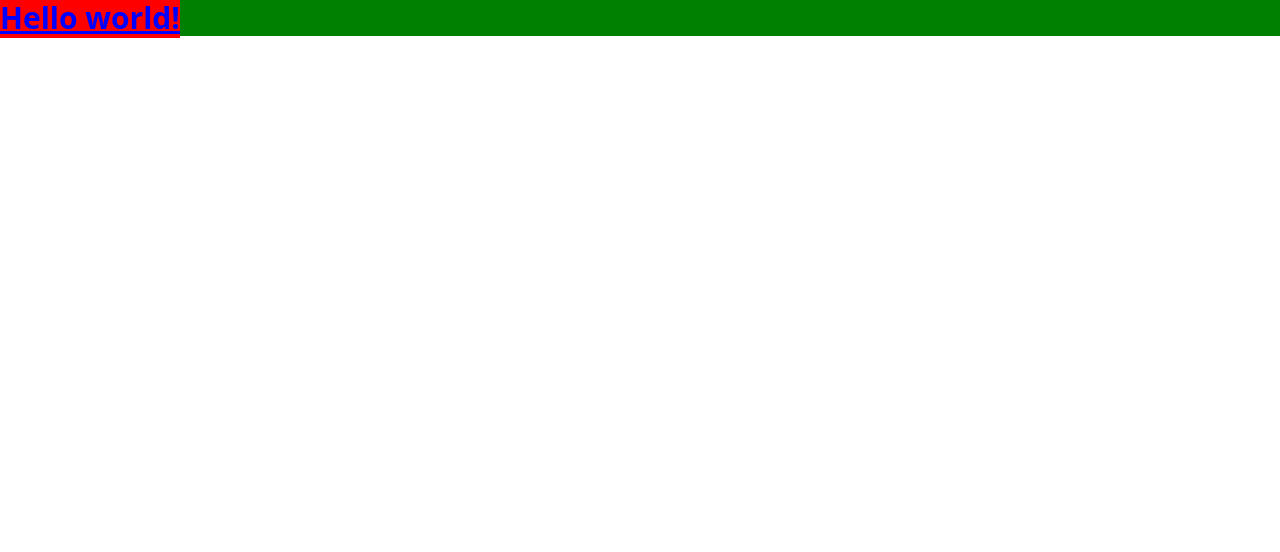
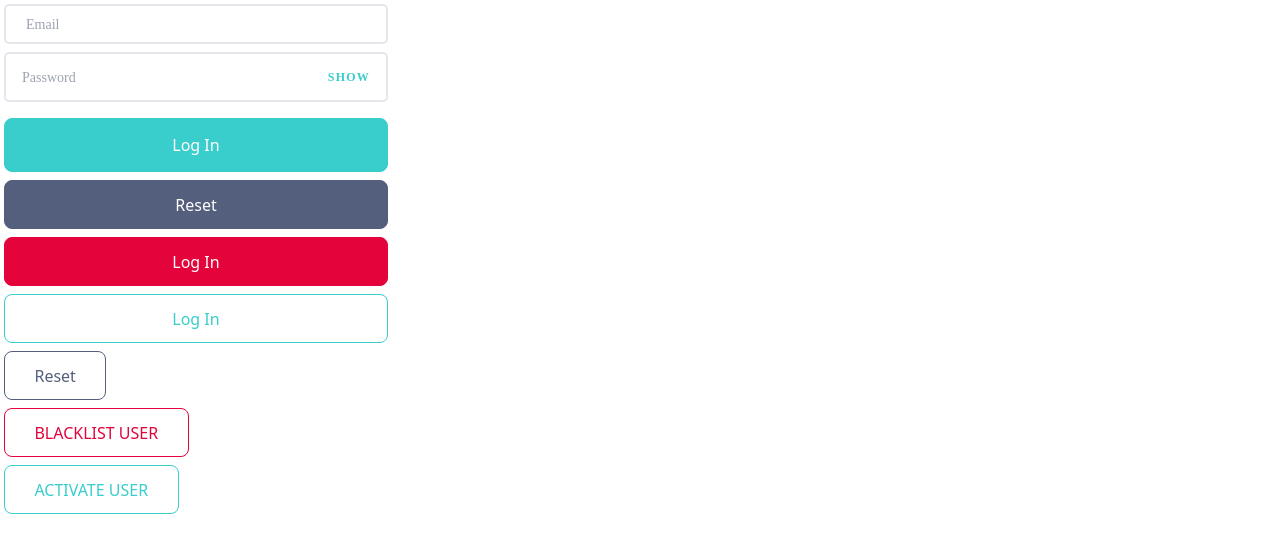
Before and after one commit to CDiala/lendsqr-fe-test, a React (Vite) app: page / in a window 1280 px wide. Shown: the top 552 px of the page. Built offline with nearby package versions, Linux system fonts and the light colour scheme.

Commit message:
fix: Modify button component
Add ButtonProps interface, restructure and restyle button component.

```diff
--- a/src/App.tsx
+++ b/src/App.tsx
@@ -1,12 +1,35 @@
 import "./App.scss";
+import { Button } from "./components";
+import Input from "./components/Input/Input";
 
 function App() {
   return (
-    <>
-      <div className="main-box">
-        <p className="text-3xl font-bold underline sub-text">Hello world!</p>
-      </div>
-    </>
+    <div className="flex flex-col gap-2 m-1 w-96">
+      <Input type={"email"} placeholder={"Email"} size={"small"}></Input>
+      <Input type={"password"} placeholder={"Password"} size={"large"}></Input>
+      <div></div>
+      <Button block size={"lg"} theme={"primary"}>
+        Log In
+      </Button>
+      <Button block size={"sm"} theme={"secondary"}>
+        Reset
+      </Button>
+      <Button block size={"sm"} theme={"danger"}>
+        Log In
+      </Button>
+      <Button block size={"sm"} theme={"primary-outline"}>
+        Log In
+      </Button>
+      <Button size={"sm"} theme={"secondary-outline"}>
+        Reset
+      </Button>
+      <Button size={"sm"} theme={"danger-outline"}>
+        BLACKLIST USER
+      </Button>
+      <Button size={"sm"} theme={"primary-outline"}>
+        ACTIVATE USER
+      </Button>
+    </div>
   );
 }
 
--- a/src/components/Button/Button.scss
+++ b/src/components/Button/Button.scss
@@ -1,23 +1,55 @@
-.ls_button {
+.button {
   border-radius: 0.5rem;
+  border-width: 1px;
   border-style: solid;
-  border-width: 2px;
-  font-family: Avenir Next;
-  font-size: 0.875rem;
-  font-weight: 600;
-  letter-spacing: 0.0875rem;
-  text-align: center;
-  width: 100%;
+  display: flex;
+  justify-content: center;
 
-  &.ls_button-small {
-    height: 2.5rem;
+  &.button-sm {
+    padding: 0.72rem 1.84rem;
   }
 
-  &.ls_button-large {
-    height: 3rem;
+  &.button-md {
+    padding: 0.72rem 1rem;
   }
 
-  &.transform-text {
-    text-transform: uppercase;
+  &.button-lg {
+    padding: 0.88rem;
+  }
+
+  &.button-primary {
+    background-color: rgba(57, 205, 204, 1);
+    border-color: rgba(57, 205, 204, 1);
+    color: white;
+  }
+
+  &.button-secondary {
+    background-color: rgba(84, 95, 125, 1);
+    border-color: rgba(84, 95, 125, 1);
+    color: white;
+  }
+
+  &.button-danger {
+    background-color: rgba(228, 3, 59, 1);
+    border-color: rgba(228, 3, 59, 1);
+    color: white;
+  }
+
+  &.button-primary-outline {
+    background-color: transparent;
+    border-color: rgba(57, 205, 204, 1);
+    color: rgba(57, 205, 204, 1);
+  }
+
+  &.button-secondary-outline {
+    background-color: transparent;
+    border-color: rgba(84, 95, 125, 1);
+    color: rgba(84, 95, 125, 1);
+  }
+
+  &.button-danger-outline {
+    background-color: transparent;
+    border-color: rgba(228, 3, 59, 1);
+    color: rgba(228, 3, 59, 1);
   }
 }
--- a/src/components/Button/Button.tsx
+++ b/src/components/Button/Button.tsx
@@ -1,35 +1,32 @@
+import React, { useMemo } from "react";
 import "./Button.scss";
 
-/**
- *
- * @param color
- * @returns
- */
-export default function Button({
-  color,
-  type,
-  text,
-  transform,
+interface ButtonProps extends React.ButtonHTMLAttributes<HTMLButtonElement> {
+  block?: boolean;
+  children: React.ReactNode;
+  size: "sm" | "md" | "lg";
+  theme:
+    | "primary"
+    | "secondary"
+    | "danger"
+    | "primary-outline"
+    | "secondary-outline"
+    | "danger-outline";
+}
+
+export const Button: React.FunctionComponent<ButtonProps> = ({
+  block,
+  children,
   size,
-}: {
-  color: string;
-  type: string;
-  text: string;
-  transform?: boolean;
-  size?: string;
-}) {
+  theme,
+}) => {
+  const buttonWidth = useMemo(() => {
+    return block ? "w-full" : "w-fit";
+  }, [block]);
+
   return (
-    <button
-      style={{
-        borderColor: color,
-        backgroundColor: type !== "outline" ? color : "transparent",
-        color: type === "outline" ? color : "white",
-      }}
-      className={`ls_button ${transform && "transform-text"} ${
-        size ? "ls_button-small" : "ls_button-large"
-      }`}
-    >
-      {text}
+    <button className={`button ${buttonWidth} button-${size} button-${theme}`}>
+      {children}
     </button>
   );
-}
+};
--- /dev/null
+++ b/src/components/index.ts
@@ -0,0 +1 @@
+export { Button } from "./Button/Button";
```
